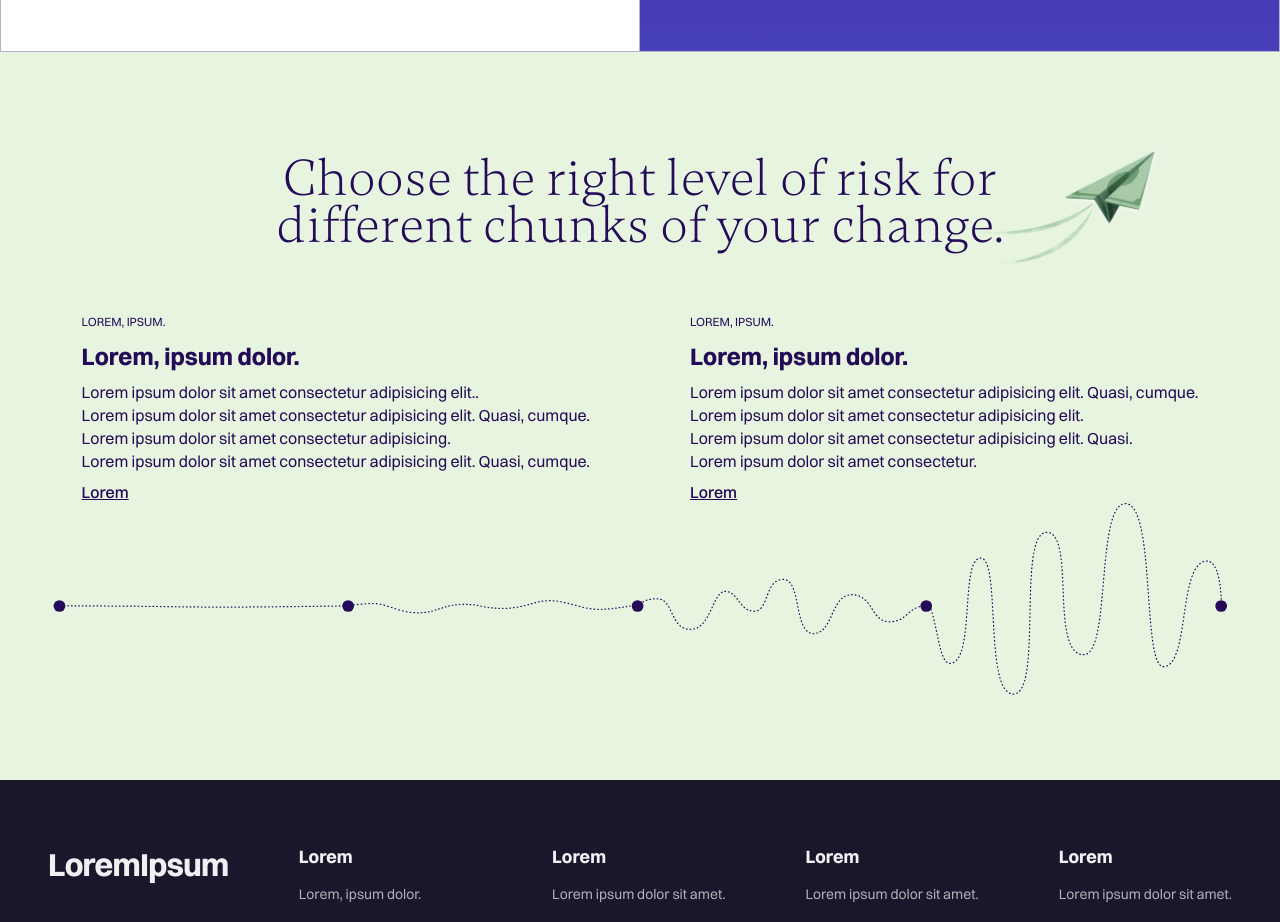
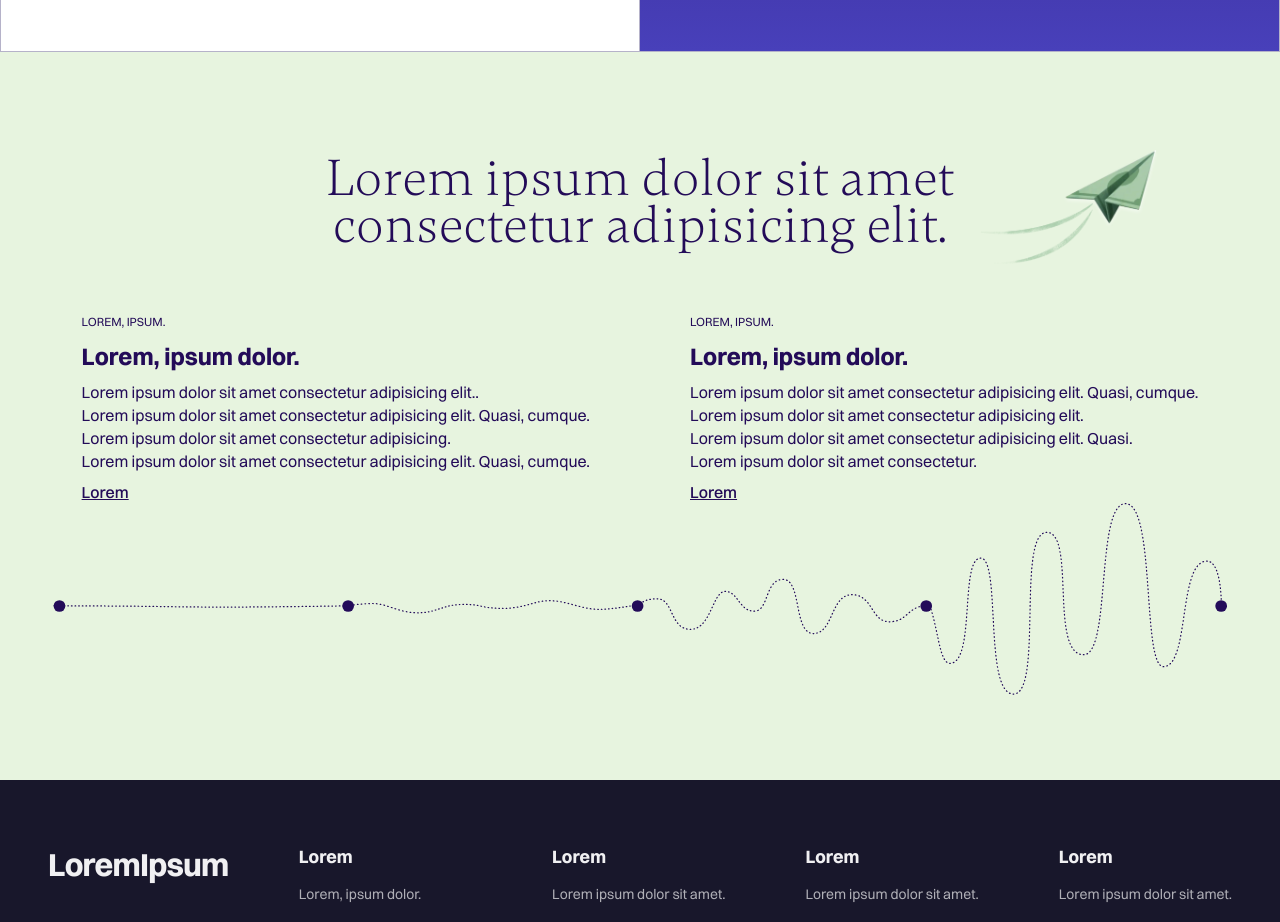
Before and after one commit to ayushcodes0/Tj-Frontend, a React (Vite) app: page / in a window 1280 px wide. Shown: the part 3680-4602 px from the top of the page. Built offline with nearby package versions, Linux system fonts and the light colour scheme.

Commit message:
final touchups on landing page

```diff
--- a/src/components/Pricing/Pricing.tsx
+++ b/src/components/Pricing/Pricing.tsx
@@ -5,7 +5,7 @@
   return (
     <div className={Styles.pricing}>
       <div className={Styles.pricingHeading}>
-        <p className={Styles.heading}>Choose the right level of risk for different chunks of your change.</p>
+        <p className={Styles.heading}>Lorem ipsum dolor sit amet consectetur adipisicing elit.</p>
         <div className={Styles.planeImage}>
             <img className={Styles.planeImg} width={190} src={planeImage} alt="" />
         </div>
```
